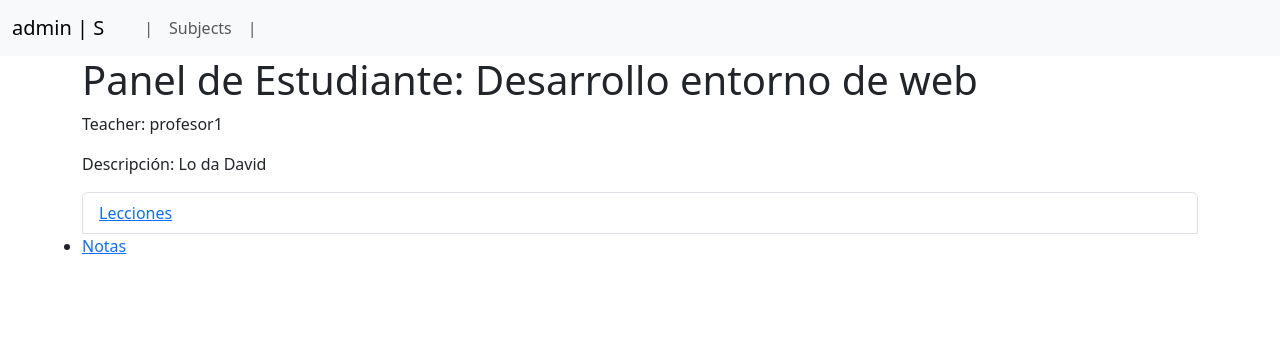
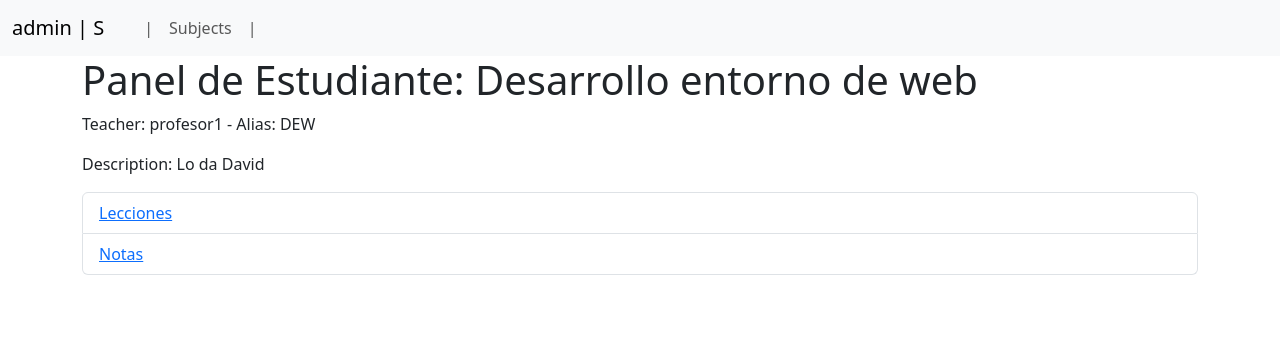
Before and after one commit to David-Luis-Mora/Lumino, a Django app: a page that uses lumino/subjects/templates/subjects/subject_dashboard.html in a window 1280 px wide. Shown: the top 356 px of the page. Run offline with Django 5.2, Linux system fonts and the light colour scheme; a user stored in the database is signed in; data comes from the database, SQL or seed files in the repository; both versions use the stored data as it was after the commit; some libraries are stand-ins or nearby versions.

Commit message:
avances css

```diff
--- a/lumino/subjects/templates/subjects/subject_dashboard.html
+++ b/lumino/subjects/templates/subjects/subject_dashboard.html
@@ -5,10 +5,10 @@
 {% endblock navbar %}
 {% block content %}
 <h1>Panel de Estudiante: {{ subject.name }}</h1>
-<p>Teacher: {{subject.teacher}}</p>
-<p>Descripción: {{ subject.description }}</p>
+<p>Teacher: {{subject.teacher}} - Alias: {{subject.code}}</p>
+<p>Description: {{ subject.description }}</p>
 <ul class="list-group">
     <li class="list-group-item"><a href="{% url 'subjects:subject_lessons' subject.code %}">Lecciones</a></li>
-    <li><a href="#">Notas</a></li>
+    <li class="list-group-item"><a href="#">Notas</a></li>
 </ul>
 {% endblock content %}
```
Also changed, not shown: lumino/db.sqlite3.
